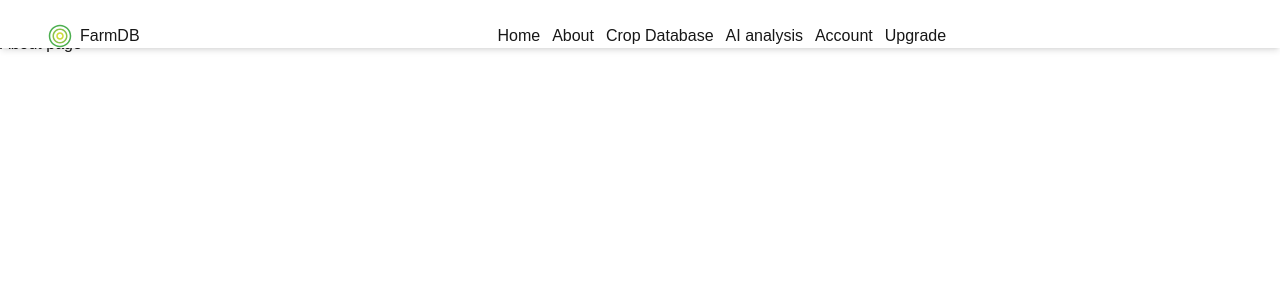
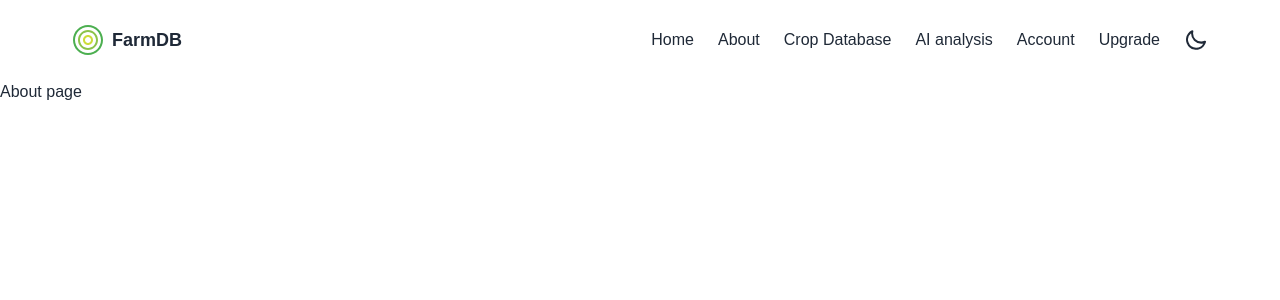
Before and after one commit to onesmuskipchumba0/Farmdb, a Next.js app: page /about in a window 1280 px wide. Shown: the top 300 px of the page. Built offline with nearby package versions, Linux system fonts and the light colour scheme.

Commit message:
add theme toggle

```diff
--- a/app/globals.css
+++ b/app/globals.css
@@ -1,19 +1,6 @@
 @tailwind base;
 @tailwind components;
 @tailwind utilities;
-
-:root {
-  --background: #ffffff;
-  --foreground: #171717;
-}
-
-@media (prefers-color-scheme: dark) {
-  :root {
-    --background: #0a0a0a;
-    --foreground: #ededed;
-  }
-}
-
 
 
 body {
--- a/app/layout.js
+++ b/app/layout.js
@@ -2,7 +2,8 @@
 import "./globals.css";
 import Image from "next/image";
 import Link from "next/link";
-import farmLogo from "../components/assets/farm-logo.svg"; // Import the SVG logo
+import ThemeToggle from "@/components/ThemeToggle";
+import farmLogo from "@/components/assets/farm-logo.svg"; // Import the farm logo
 
 const geistSans = Geist({
   variable: "--font-geist-sans",
@@ -21,32 +22,31 @@
 
 export default function RootLayout({ children }) {
   return (
-    <html lang="en">
+    <html lang="en" data-theme="light">
       <body
         className={`${geistSans.variable} ${geistMono.variable} antialiased`}
       >
         {/* Nav bar */}
-        <nav className="flex flex-row items-start gap-6 pt-6 bg-white shadow-md fixed w-full z-50"> {/* Add background color and shadow */}
+        <nav className="flex flex-row items-center gap-6 p-6 bg-base-100">
           {/* Nav elements >> Logo, Home. About, crop database, Disease AI analysis, account, upgrage  */}
           <div className="flex flex-row items-center justify-start ml-12 mr-auto">
-            <Link href={"/"} className="flex flex-row gap-2">
-              <Image width={24} height={24} src={farmLogo} alt="Farm Logo"/> {/* Use the farm logo */}
-              <a>FarmDB</a>
+            <Link href={"/"} className="flex flex-row gap-2 items-center">
+              <Image width={32} height={32} src={farmLogo} alt="Farm Logo"/> {/* Updated to use farm logo */}
+              <span className="text-lg font-semibold">FarmDB</span>
             </Link>
           </div>
           {/* Quick links */}
-          <div className="flex flex-row gap-3 mr-auto">
+          <div className="flex flex-row items-center gap-6 mr-12">
             <Link href={"/"}>Home</Link>
             <Link href={"/about"}>About</Link>
             <Link href={"/cropdb"}>Crop Database</Link>
             <Link href={"/ai"}>AI analysis</Link>
             <Link href={"/account"}>Account</Link>
             <Link href={"/upgrade"}>Upgrade</Link>
+            <ThemeToggle />
           </div>
         </nav>
-        <div className="pt-8"> {/* Add padding to avoid content being hidden behind navbar */}
-          {children}
-        </div>
+        {children}
       </body>
     </html>
   );
--- /dev/null
+++ b/components/ThemeToggle.jsx
@@ -0,0 +1,25 @@
+'use client'
+import { useEffect } from 'react'
+
+export default function ThemeToggle() {
+  useEffect(() => {
+    // Check for saved theme preference or default to 'light'
+    const savedTheme = localStorage.getItem('theme') || 'light'
+    document.documentElement.setAttribute('data-theme', savedTheme)
+  }, [])
+
+  const toggleTheme = () => {
+    const currentTheme = document.documentElement.getAttribute('data-theme')
+    const newTheme = currentTheme === 'light' ? 'dark' : 'light'
+    document.documentElement.setAttribute('data-theme', newTheme)
+    localStorage.setItem('theme', newTheme)
+  }
+
+  return (
+    <label className="swap swap-rotate">
+      <input type="checkbox" onClick={toggleTheme} />
+      <svg className="swap-on w-6 h-6 fill-current" xmlns="http://www.w3.org/2000/svg" viewBox="0 0 24 24"><path d="M5.64,17l-.71.71a1,1,0,0,0,0,1.41,1,1,0,0,0,1.41,0l.71-.71A1,1,0,0,0,5.64,17ZM5,12a1,1,0,0,0-1-1H3a1,1,0,0,0,0,2H4A1,1,0,0,0,5,12Zm7-7a1,1,0,0,0,1-1V3a1,1,0,0,0-2,0V4A1,1,0,0,0,12,5ZM5.64,7.05a1,1,0,0,0,.7.29,1,1,0,0,0,.71-.29,1,1,0,0,0,0-1.41l-.71-.71A1,1,0,0,0,4.93,6.34Zm12,.29a1,1,0,0,0,.7-.29l.71-.71a1,1,0,1,0-1.41-1.41L17,5.64a1,1,0,0,0,0,1.41A1,1,0,0,0,17.66,7.34ZM21,11H20a1,1,0,0,0,0,2h1a1,1,0,0,0,0-2Zm-9,8a1,1,0,0,0-1,1v1a1,1,0,0,0,2,0V20A1,1,0,0,0,12,19ZM18.36,17A1,1,0,0,0,17,18.36l.71.71a1,1,0,0,0,1.41,0,1,1,0,0,0,0-1.41ZM12,6.5A5.5,5.5,0,1,0,17.5,12,5.51,5.51,0,0,0,12,6.5Zm0,9A3.5,3.5,0,1,1,15.5,12,3.5,3.5,0,0,1,12,15.5Z"/></svg>
+      <svg className="swap-off w-6 h-6 fill-current" xmlns="http://www.w3.org/2000/svg" viewBox="0 0 24 24"><path d="M21.64,13a1,1,0,0,0-1.05-.14,8.05,8.05,0,0,1-3.37.73A8.15,8.15,0,0,1,9.08,5.49a8.59,8.59,0,0,1,.25-2A1,1,0,0,0,8,2.36,10.14,10.14,0,1,0,22,14.05,1,1,0,0,0,21.64,13Zm-9.5,6.69A8.14,8.14,0,0,1,7.08,5.22v.27A10.15,10.15,0,0,0,17.22,15.63a9.79,9.79,0,0,0,2.1-.22A8.11,8.11,0,0,1,12.14,19.73Z"/></svg>
+    </label>
+  )
+}
--- a/tailwind.config.mjs
+++ b/tailwind.config.mjs
@@ -14,5 +14,8 @@
       },
     },
   },
+  daisyui: {
+    themes: ["light", "dark"],
+  },
   plugins: [daisyui],
 };
```
